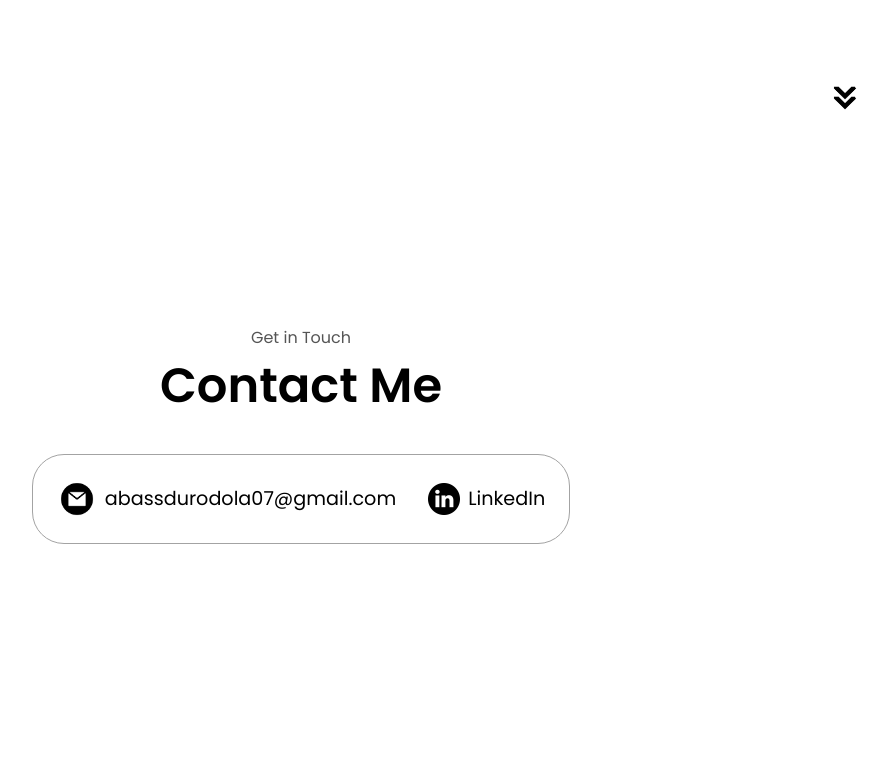
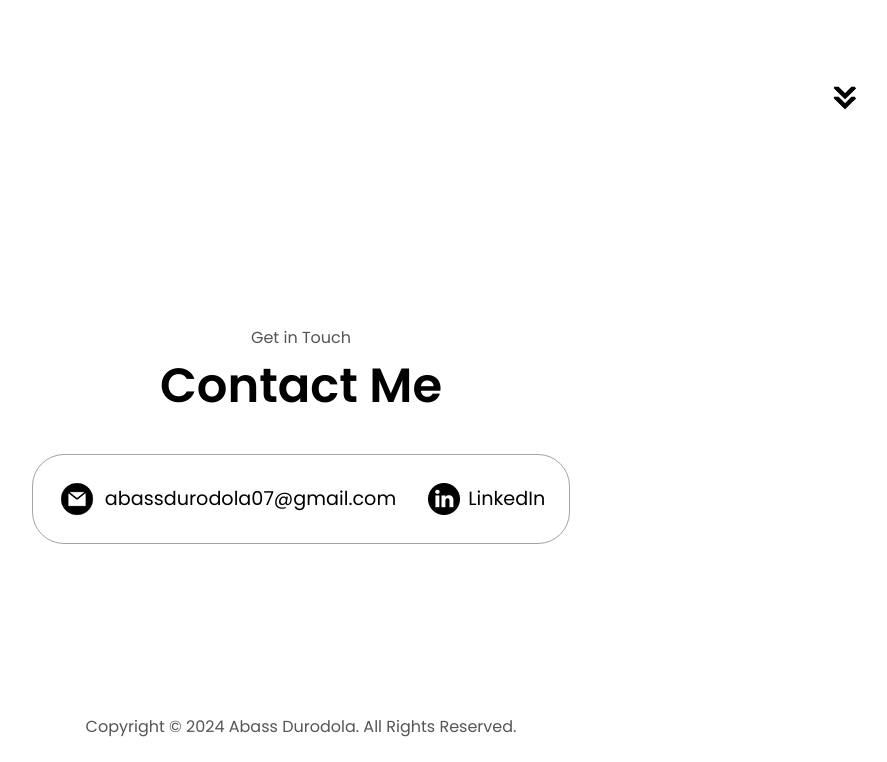
Before and after one commit to gbolahan7/web-portfolio, a plain HTML site: page index.html in a window 1280 px wide. Shown: the part 2926-3688 px from the top of the page, without its empty margins (339-1226 px from the left). Before the commit the page ends 3640 px from the top, so only its background shows below. Drawn offline with Linux system fonts and the light colour scheme.

Commit message:
footer section dev

```diff
--- a/index.html
+++ b/index.html
@@ -352,6 +352,19 @@
       </div>
     </div>
   </section>
+  <footer>
+    <!-- <nav>
+      <div class="nav-links-container">
+        <ul class="nav-links">
+          <li><a href="#about">About</a></li>
+          <li><a href="#experience">Experience</a></li>
+          <li><a href="#projects">Projects</a></li>
+          <li><a href="#contact">Contact</a></li>
+        </ul>
+      </div>
+    </nav> -->
+    <p> Copyright &#169; 2024 Abass Durodola. All Rights Reserved.</p>
+  </footer>
     <script src="script.js"></script>
     <!-- <p>Hello there!</p> -->
 </body>
--- a/style.css
+++ b/style.css
@@ -420,3 +420,14 @@ article .icon {
 .email-icon {
   height: 2.5rem;
 }
+
+/* The footer section */
+
+footer {
+  height: 6vh;
+  margin: 0 1rem;
+}
+
+footer p {
+  text-align: center;
+}
```
